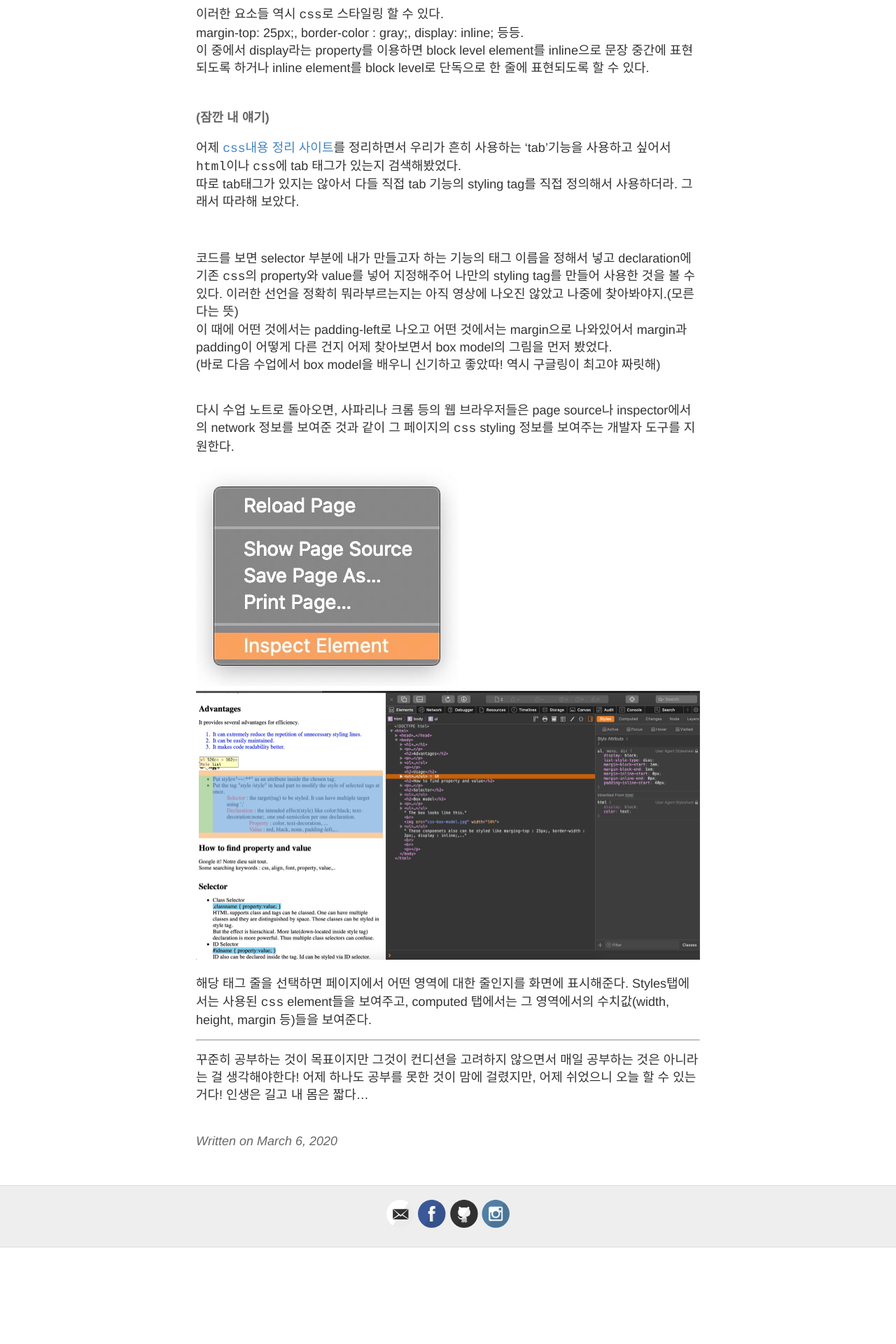
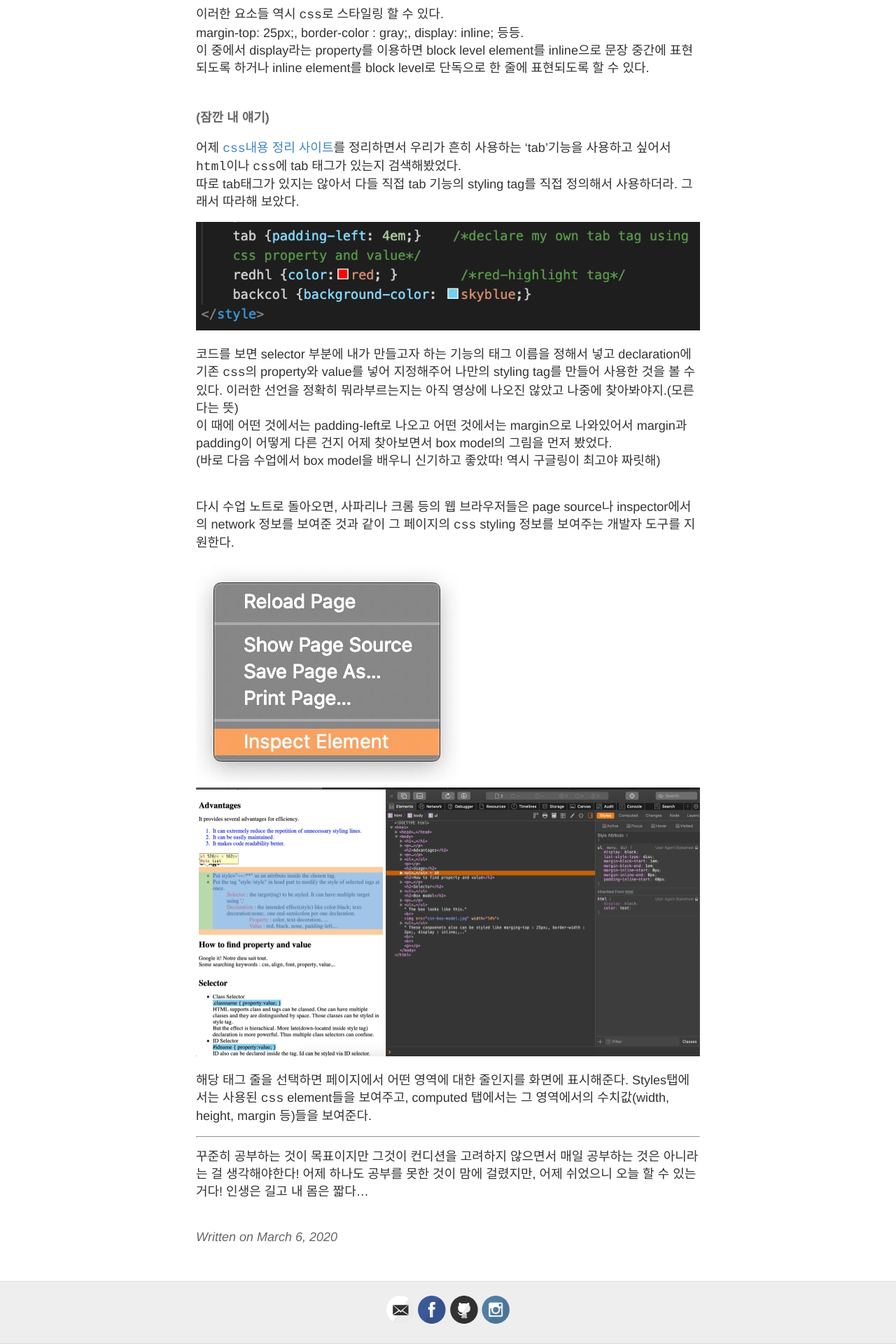
Before and after one commit to eunzihong/eunzihong.github.io, a Jekyll site: the page built from _posts/2020-03-06-css-8-9.md, in a window 1280 px wide. Shown: the part 1302-3222 px from the top of the page at 70% size. Built offline with Jekyll 4.4.1, drawn with Linux system fonts in a browser that asks for light colours; comment, search, counter and statistics services are not loaded; before the commit the page ends 3084 px from its top, so only the background shows below that.

Commit message:
img src 수정

```diff
--- a/_posts/2020-03-06-css-8-9.md
+++ b/_posts/2020-03-06-css-8-9.md
@@ -40,7 +40,7 @@ margin-top: 25px;, border-color : gray;, display: inline; 등등.
 어제 [`css`내용 정리 사이트]((https://eunzihong.github.io/Webtest/css.html))를 정리하면서 우리가 흔히 사용하는 'tab'기능을 사용하고 싶어서 `html`이나 `css`에 tab 태그가 있는지 검색해봤었다.
 따로 tab태그가 있지는 않아서 다들 직접 tab 기능의 styling tag를 직접 정의해서 사용하더라. 그래서 따라해 보았다.
 
-![](/assets/img/blog/2020-03-06-css-8-9/2020-03-07-00-07-20.png)
+![](/assets/img/blog/2020-03-07-00-07-20.png)
 
 코드를 보면 selector 부분에 내가 만들고자 하는 기능의 태그 이름을 정해서 넣고 declaration에 기존 `css`의 property와 value를 넣어 지정해주어 나만의 styling tag를 만들어 사용한 것을 볼 수 있다. 이러한 선언을 정확히 뭐라부르는지는 아직 영상에 나오진 않았고 나중에 찾아봐야지.(모른다는 뜻)
 이 때에 어떤 것에서는 padding-left로 나오고 어떤 것에서는 margin으로 나와있어서 margin과 padding이 어떻게 다른 건지 어제 찾아보면서 box model의 그림을 먼저 봤었다.
```
Also changed, not shown: assets/img/blog/2020-03-07-00-07-20.png (renamed from assets/img/blog/2020-03-04-studylog-css-1-7/2020-03-07-00-07-20.png).
